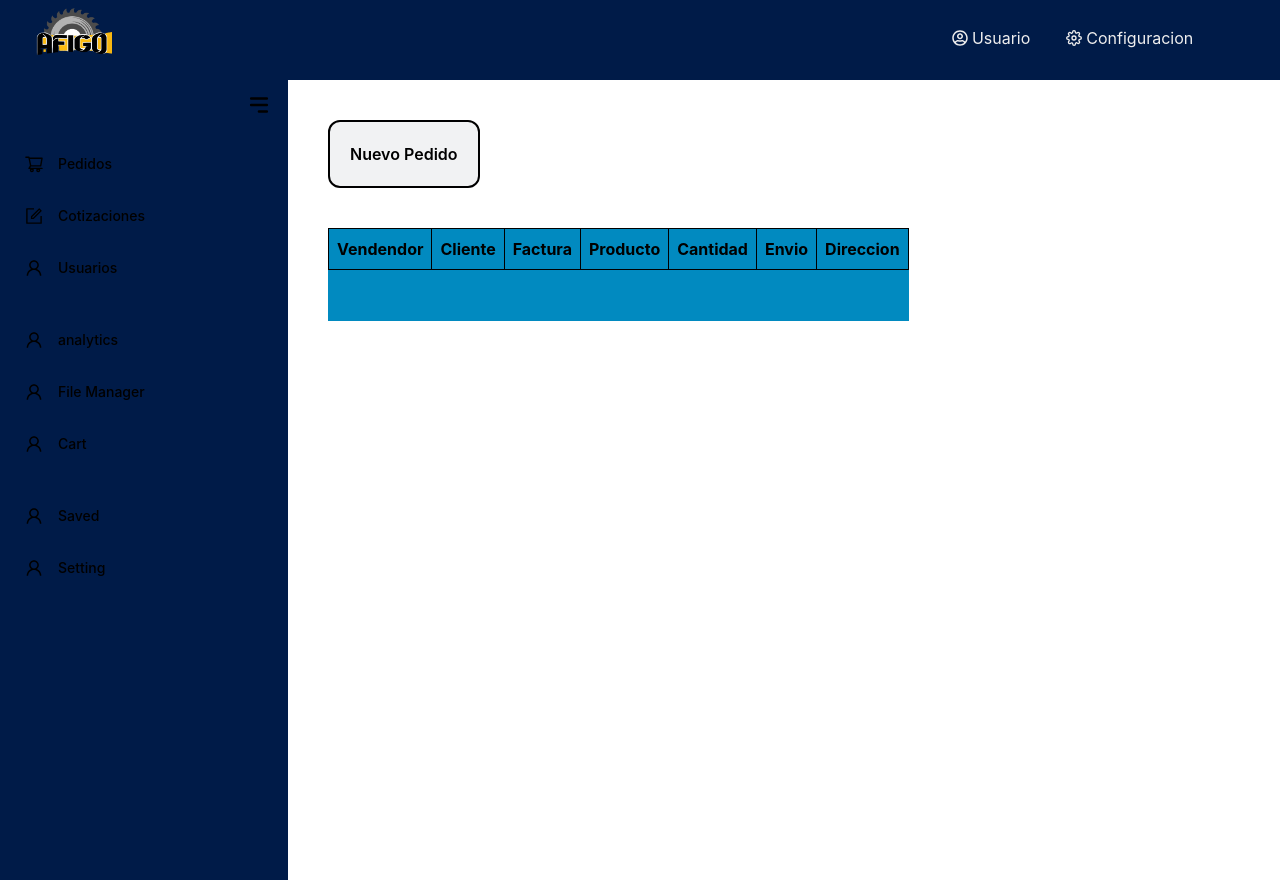
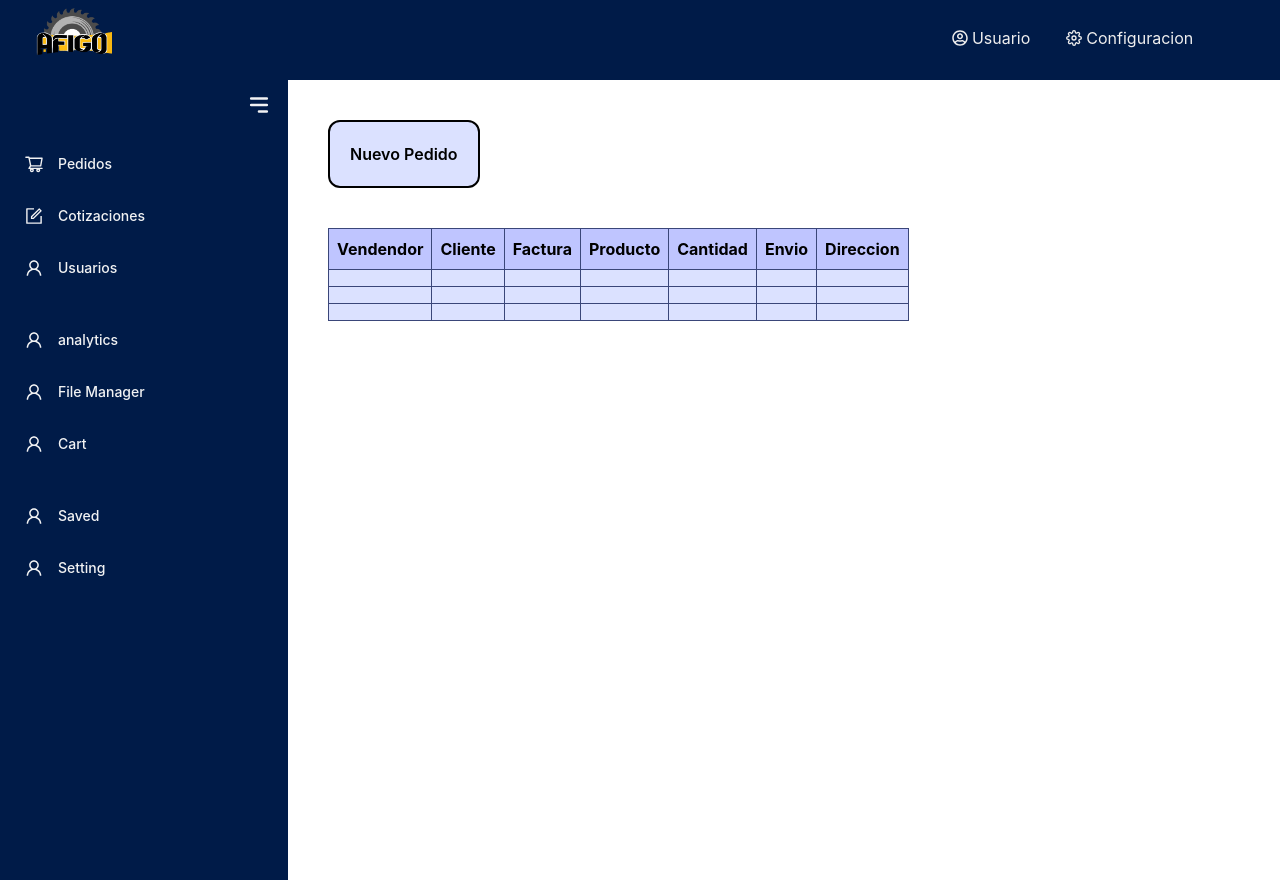
Before and after one commit to Paola-AV/AFIGO, a React (Create React App) app: page /Inicio in a window 1280 px wide. Built offline with nearby package versions, Linux system fonts and the light colour scheme.

Commit message:
change color palette

```diff
--- a/src/Components/FormulacioC.js
+++ b/src/Components/FormulacioC.js
@@ -6,7 +6,7 @@ export function FormularioC() {
     return (
         <section class="flex flex-col w-full justify-center items-center">
             <div class="self-start ml-20 mt-10">
-                <button onClick={() => navigate('/Cotizacion')}><IoChevronBackCircleSharp class="w-10 h-10 fill-royal"/></button>
+                <button onClick={() => navigate('/Cotizacion')}><IoChevronBackCircleSharp class="w-10 h-10 fill-navy"/></button>
             </div>
             <div class="pt-8 ">
                 <h1 class="text-4xl font-bold text-royal">Formulario de cotizaciones</h1>
@@ -34,7 +34,7 @@ export function FormularioC() {
                     <input class="border border-navy w-1/2"></input>
                 </div>
 
-                <button class="bg-royal text-white font-semibold p-3 pl-4 pr-4 mb-8 rounded-xl">Enviar</button>
+                <button class="bg-navy text-white font-semibold p-3 pl-4 pr-4 mb-8 rounded-xl">Enviar</button>
 
             </div>
         </section>
--- a/src/Components/FormularioV.js
+++ b/src/Components/FormularioV.js
@@ -6,7 +6,7 @@ export function FormularioV() {
     return (
         <section class="flex flex-col w-full justify-center items-center">
             <div class="self-start ml-20 mt-10">
-                <button onClick={() => navigate('/Inicio')}><IoChevronBackCircleSharp class="w-10 h-10 fill-royal"/></button>
+                <button onClick={() => navigate('/Inicio')}><IoChevronBackCircleSharp class="w-10 h-10 fill-navy"/></button>
             </div>
             <div class="pt-8 ">
                 <h1 class="text-4xl font-bold text-royal">Formulario de ventas</h1>
@@ -88,7 +88,7 @@ export function FormularioV() {
                     </select>
                 </div>
 
-                <button class="bg-royal text-white font-semibold p-3 pl-4 pr-4 mb-8 rounded-xl">Enviar</button>
+                <button class="bg-navy text-white font-semibold p-3 pl-4 pr-4 mb-8 rounded-xl">Enviar</button>
 
             </div>
         </section>
--- a/src/Components/Home.js
+++ b/src/Components/Home.js
@@ -13,49 +13,49 @@ export function Home() {
                 </div>
                 <section class="alex flex-col w-11/12">
                     <div class="m-5 p-5 ">
-                        <button class="bg-white p-5 rounded-xl font-semibold border-2 border-royal" onClick={() => navigate('/Ventas')} >Nuevo Pedido</button>
+                        <button class="bg-baby p-5 rounded-xl font-semibold border-2 border-royal" onClick={() => navigate('/Ventas')} >Nuevo Pedido</button>
                     </div>
-                    <div class="flex content-center items-center">
+                    <div class="flex content-center items-center overflow-x-auto">
                         <table class="table-auto border-collapse border border-grotto self-center ml-10">
 
                             <thead >
                                 <tr class="border border-royal bg-grotto">
-                                    <th class="p-2 border border-royal">Vendendor</th>
-                                    <th class="p-2 border border-royal">Cliente</th>
-                                    <th class="p-2 border border-royal">Factura</th>
-                                    <th class="p-2 border border-royal">Producto</th>
-                                    <th class="p-2 border border-royal">Cantidad</th>
-                                    <th class="p-2 border border-royal">Envio</th>
-                                    <th class="p-2 border border-royal">Direccion</th>
+                                    <th class="p-2 border border-mid">Vendendor</th>
+                                    <th class="p-2 border border-mid">Cliente</th>
+                                    <th class="p-2 border border-mid">Factura</th>
+                                    <th class="p-2 border border-mid">Producto</th>
+                                    <th class="p-2 border border-mid">Cantidad</th>
+                                    <th class="p-2 border border-mid">Envio</th>
+                                    <th class="p-2 border border-mid">Direccion</th>
                                 </tr>
                             </thead>
                             <tbody>
                                 <tr class="bg-baby">
-                                    <th class="p-2 border border-grotto"> </th>
-                                    <th class="p-2 border border-grotto"> </th>
-                                    <th class="p-2 border border-grotto"> </th>
-                                    <th class="p-2 border border-grotto"> </th>
-                                    <th class="p-2 border border-grotto"> </th>
-                                    <th class="p-2 border border-grotto"> </th>
-                                    <th class="p-2 border border-grotto"> </th>
+                                    <th class="p-2 border border-mid"> </th>
+                                    <th class="p-2 border border-mid"> </th>
+                                    <th class="p-2 border border-mid"> </th>
+                                    <th class="p-2 border border-mid"> </th>
+                                    <th class="p-2 border border-mid"> </th>
+                                    <th class="p-2 border border-mid"> </th>
+                                    <th class="p-2 border border-mid"> </th>
                                 </tr>
                                 <tr class="bg-baby">
-                                    <th class="p-2 border border-grotto"> </th>
-                                    <th class="p-2 border border-grotto"> </th>
-                                    <th class="p-2 border border-grotto"> </th>
-                                    <th class="p-2 border border-grotto"> </th>
-                                    <th class="p-2 border border-grotto"> </th>
-                                    <th class="p-2 border border-grotto"> </th>
-                                    <th  class="p-2 border border-grotto"> </th>
+                                    <th class="p-2 border border-mid"> </th>
+                                    <th class="p-2 border border-mid"> </th>
+                                    <th class="p-2 border border-mid"> </th>
+                                    <th class="p-2 border border-mid"> </th>
+                                    <th class="p-2 border border-mid"> </th>
+                                    <th class="p-2 border border-mid"> </th>
+                                    <th  class="p-2 border border-mid"> </th>
                                 </tr>
                                 <tr class="bg-baby">
-                                    <th class="p-2 border border-grotto"> </th>
-                                    <th class="p-2 border border-grotto"> </th>
-                                    <th class="p-2 border border-grotto"> </th>
-                                    <th class="p-2 border border-grotto"> </th>
-                                    <th class="p-2 border border-grotto"> </th>
-                                    <th class="p-2 border border-grotto"> </th>
-                                    <th class="p-2 border border-grotto"> </th>
+                                    <th class="p-2 border border-mid"> </th>
+                                    <th class="p-2 border border-mid"> </th>
+                                    <th class="p-2 border border-mid"> </th>
+                                    <th class="p-2 border border-mid"> </th>
+                                    <th class="p-2 border border-mid"> </th>
+                                    <th class="p-2 border border-mid"> </th>
+                                    <th class="p-2 border border-mid"> </th>
                                 </tr>
                             </tbody>
 
--- a/src/Components/Sidebar.js
+++ b/src/Components/Sidebar.js
@@ -28,7 +28,7 @@ export function Sidebar(){
         <div className="py-3 flex justify-end">
           <HiMenuAlt3
             size={26}
-            className="cursor-pointer"
+            className="cursor-pointer text-white"
             onClick={() => setOpen(!open)}
           />
         </div>
@@ -39,7 +39,7 @@ export function Sidebar(){
               key={i}
               className={` ${
                 menu?.margin && "mt-5"
-              } group flex items-center text-sm  gap-3.5 font-medium p-2 hover:bg-gray-800 rounded-md`}
+              } group flex items-center text-sm  gap-3.5 font-medium p-2 hover:bg-gray-800 rounded-md text-white`}
             >
               <div>{React.createElement(menu?.icon, { size: "20" })}</div>
               <h2
--- a/src/index.css
+++ b/src/index.css
@@ -33,6 +33,7 @@ header {
 	padding: 0 2rem;
 	background-color: var(--mainColor);
 	color: var(--textColor);
+	max-width: 100%;
 }
 
 nav {
--- a/tailwind.config.js
+++ b/tailwind.config.js
@@ -5,8 +5,9 @@ module.exports = {
     colors:{
       navy:'#001B48',
       royal:'#00481',
-      grotto:'#018AC0',
-      baby:'#018AC0',
+      mid:'#3a4679',
+      grotto:'#BFC5FF',
+      baby:'#dbe1ff',
       white:'#F1F2F3',
     },
     extend: {},
```
Also changed, not shown: src/Components/Cotizacion.js (+24 -24 lines).
